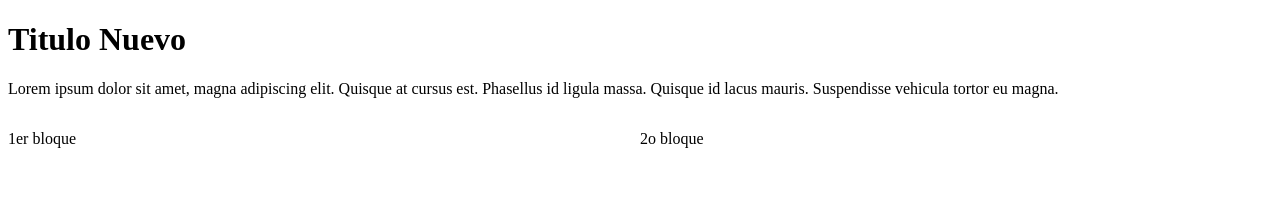
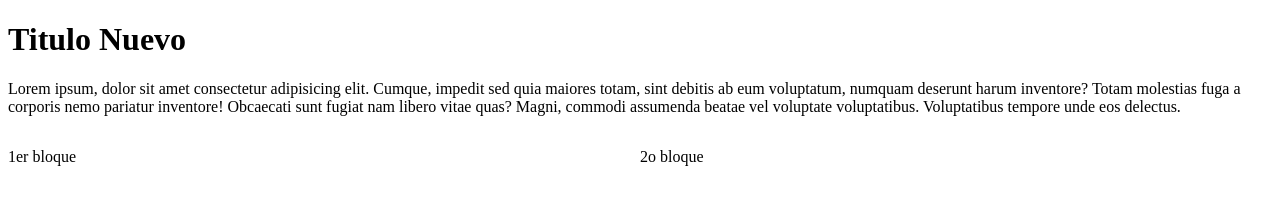
Before and after one commit to tonipc/first-git-repo, a plain HTML site: page index.html in a window 1280 px wide. Drawn offline with Linux system fonts and the light colour scheme.

Commit message:
lorem50 abreviación

```diff
--- a/index.html
+++ b/index.html
@@ -7,19 +7,22 @@
     <meta http-equiv="X-UA-Compatible" content="ie=edge">
     <title>1er archivo GIT, modificado con un footer</title>
 
-<style>
-.pepe{
-    width: 50%;
-    float: left;
-}
-</style>
+    <style>
+        .pepe {
+            width: 50%;
+            float: left;
+        }
+    </style>
 </head>
 
 <body>
     <h1>Titulo Nuevo</h1>
-    <p>Lorem ipsum dolor sit amet, magna adipiscing elit. Quisque at
-        cursus est. Phasellus id ligula massa. Quisque id lacus mauris.
-        Suspendisse vehicula tortor eu magna.</p>
+    <p>
+        Lorem ipsum, dolor sit amet consectetur adipisicing elit. Cumque, impedit sed quia maiores totam, sint debitis
+        ab eum voluptatum, numquam deserunt harum inventore? Totam molestias fuga a corporis nemo pariatur inventore!
+        Obcaecati sunt fugiat nam libero vitae quas? Magni, commodi assumenda beatae vel voluptate voluptatibus.
+        Voluptatibus tempore unde eos delectus.
+    </p>
 
 </body>
 <footer>
@@ -30,4 +33,5 @@
         <p>2o bloque</p>
     </div>
 </footer>
+
 </html>
```
